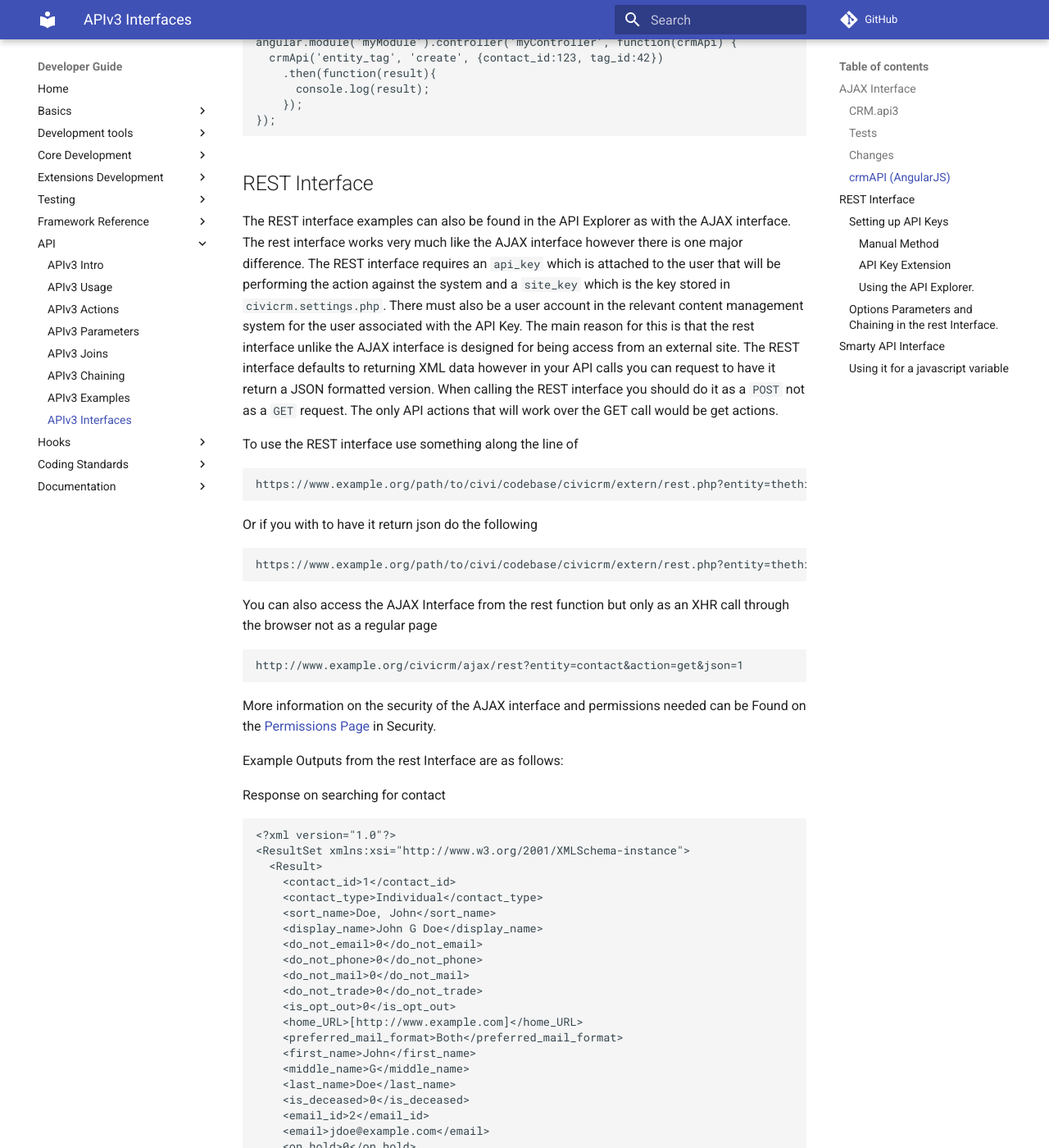
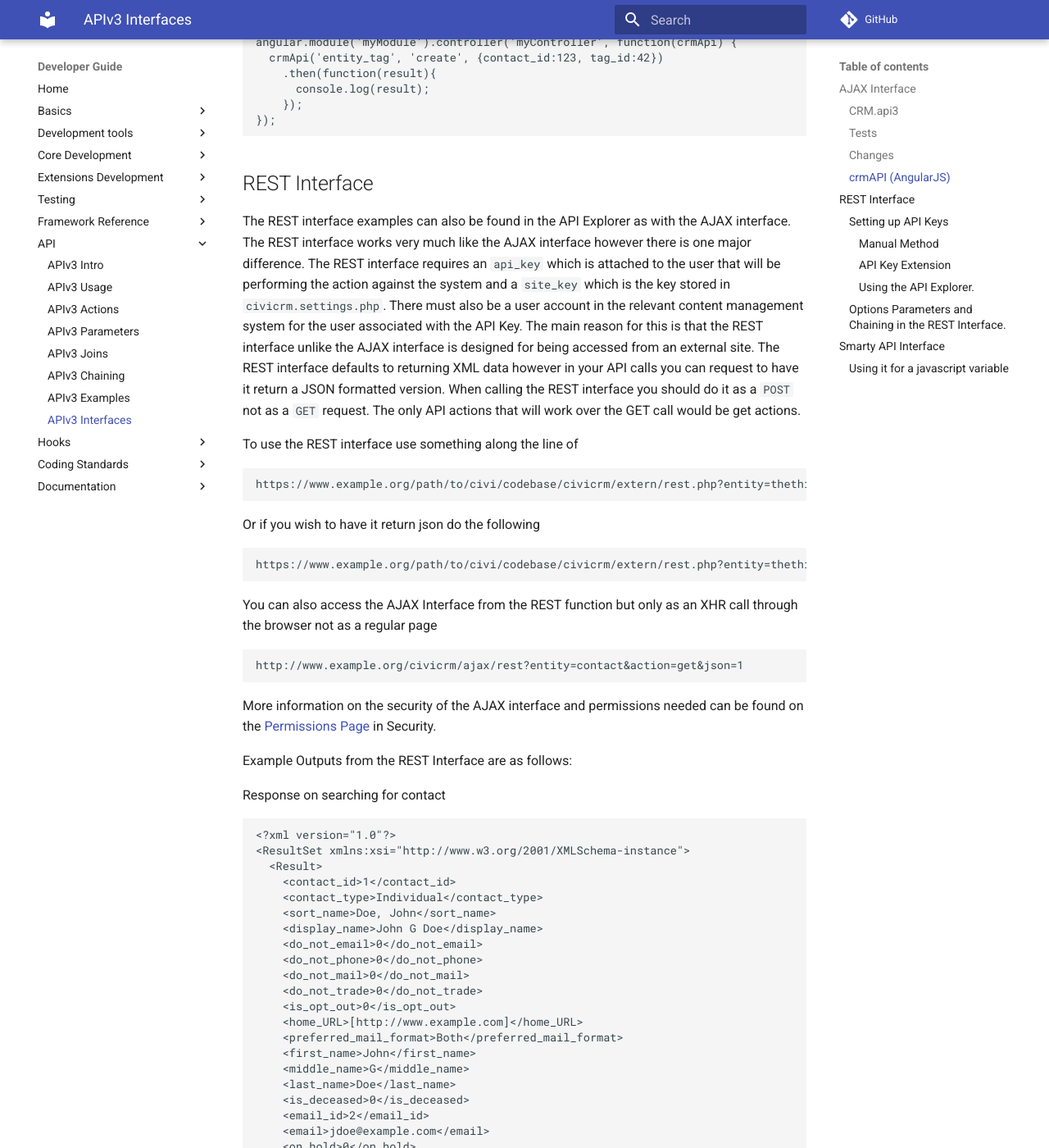
Before and after one commit to civicrm/civicrm-dev-docs, an MkDocs documentation site: the page built from docs/api/interfaces.md, in a window 1280 px wide and 1400 px high, scrolled down 2122 px. Shown: the whole window at 82% size. Built offline with MkDocs 1.6.1 and Material for MkDocs 9.7.7, drawn with Linux system fonts in a browser that asks for light colours; comment, search, counter and statistics services are not loaded; old or Windows-style settings are respelled for this version of MkDocs; some of the changed text lies outside the part shown.

Commit message:
fix typos in interfaces.md

````diff
--- a/docs/api/interfaces.md
+++ b/docs/api/interfaces.md
@@ -54,7 +54,7 @@ CRM.api3(params).done(function(result) {
 These requests are different to doing a Chained API call as they are making simultaneous API requests and they are not related or dependant on each other.
 
 !!! note
-    Javascript does not guarantee the *ordering* of associative objects. To ensure the api calls execute in a specific order, use the array syntax instead.
+    Javascript does not guarantee the *ordering* of associative objects. To ensure the API calls execute in a specific order, use the array syntax instead.
 
 
 ### Tests
@@ -88,26 +88,26 @@ angular.module('myModule').controller('myController', function(crmApi) {
 
 ## REST Interface {:#rest}
 
-The REST interface examples can also be found in the API Explorer as with the AJAX interface. The rest interface works very much like the AJAX interface however there is one major difference. The REST interface requires an `api_key` which is attached to the user that will be performing the action against the system and a `site_key` which is the key stored in `civicrm.settings.php`. There must also be a user account in the relevant content management system for the user associated with the API Key. The main reason for this is that the rest interface unlike the AJAX interface is designed for being access from an external site. The REST interface defaults to returning XML data however in your API calls you can request to have it return a JSON formatted version. When calling the REST interface you should do it as a `POST` not as a `GET` request. The only API actions that will work over the GET call would be get actions.
+The REST interface examples can also be found in the API Explorer as with the AJAX interface. The REST interface works very much like the AJAX interface however there is one major difference. The REST interface requires an `api_key` which is attached to the user that will be performing the action against the system and a `site_key` which is the key stored in `civicrm.settings.php`. There must also be a user account in the relevant content management system for the user associated with the API Key. The main reason for this is that the REST interface unlike the AJAX interface is designed for being accessed from an external site. The REST interface defaults to returning XML data however in your API calls you can request to have it return a JSON formatted version. When calling the REST interface you should do it as a `POST` not as a `GET` request. The only API actions that will work over the GET call would be get actions.
 
 To use the REST interface use something along the line of
 
 ```
 https://www.example.org/path/to/civi/codebase/civicrm/extern/rest.php?entity=thething&action=doit&key=your_site_key&api_key=the_user_api_key
 ```
-Or if you with to have it return json do the following
+Or if you wish to have it return json do the following
 
 ```
 https://www.example.org/path/to/civi/codebase/civicrm/extern/rest.php?entity=thething&action=doit&key=your_site_key&api_key=the_user_api_key&json=1
 ```
-You can also access the AJAX Interface from the rest function but only as an XHR call through the browser not as a regular page
+You can also access the AJAX Interface from the REST function but only as an XHR call through the browser not as a regular page
 
 ```
 http://www.example.org/civicrm/ajax/rest?entity=contact&action=get&json=1
 ```
-More information on the security of the AJAX interface and permissions needed can be Found on the [Permissions Page](/security/permissions) in Security.
+More information on the security of the AJAX interface and permissions needed can be found on the [Permissions Page](/security/permissions) in Security.
 
-Example Outputs from the rest Interface are as follows:
+Example Outputs from the REST Interface are as follows:
 
 Response on searching for contact
 
@@ -168,11 +168,11 @@ Response to creating a new contact
 
 ### Setting up API Keys {:#keys}
 
-Before being able to use the Rest Interface you will need to have set up the `CIVICRM_SITE_KEY` and the users `API_KEY`. There are three methods of creating API keys for users
+Before being able to use the REST Interface you will need to have set up the `CIVICRM_SITE_KEY` and the users `API_KEY`. There are three methods of creating API keys for users
 
 #### Manual Method
 
-You can enter the key directly in the database This would be done by the following
+You can enter the key directly in the database. This would be done by the following
 
 ```sql
 UPDATE civicrm_contact
````
Also changed, not shown: other parts of docs/api/interfaces.md (+5 -5 lines).
